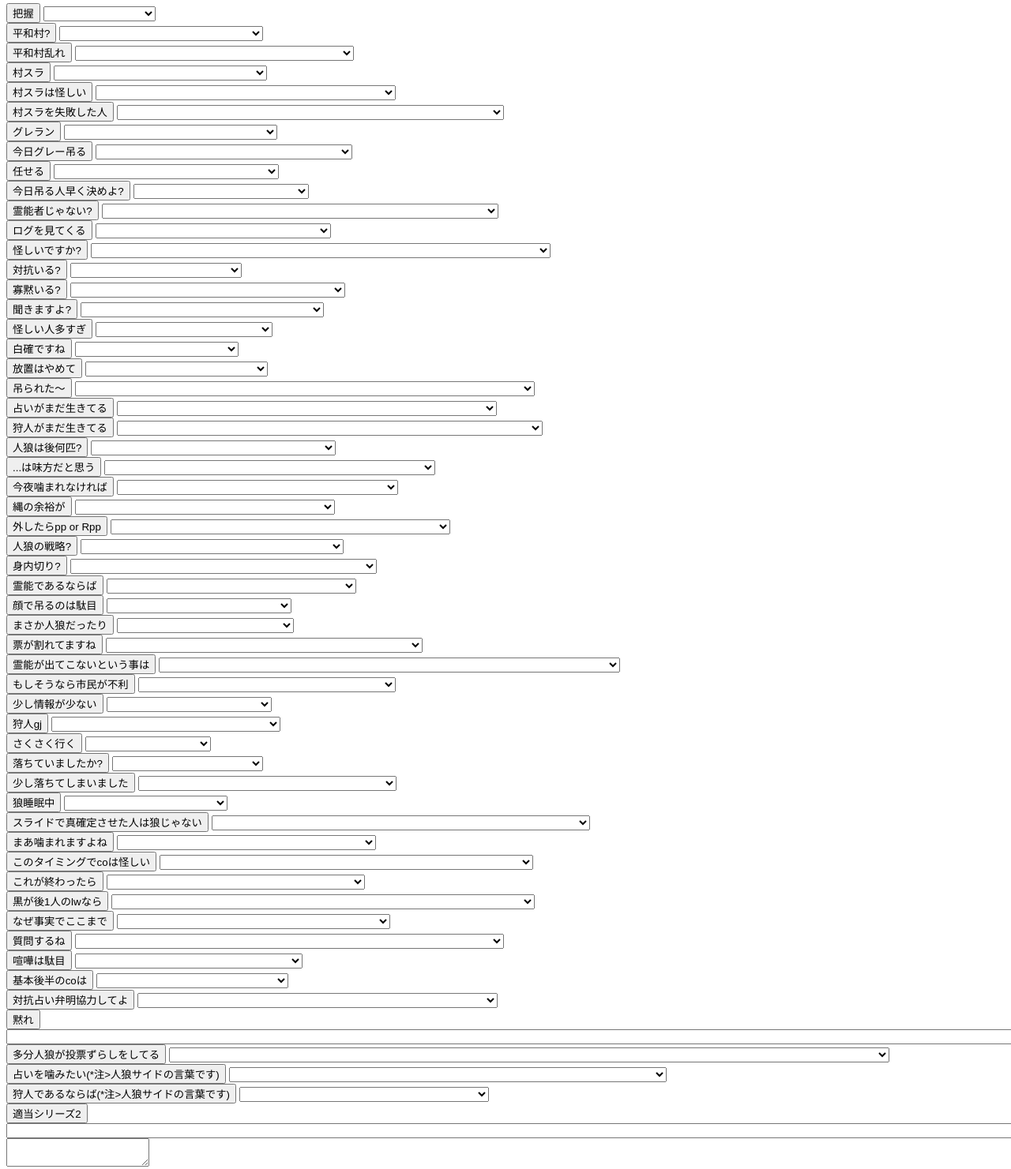
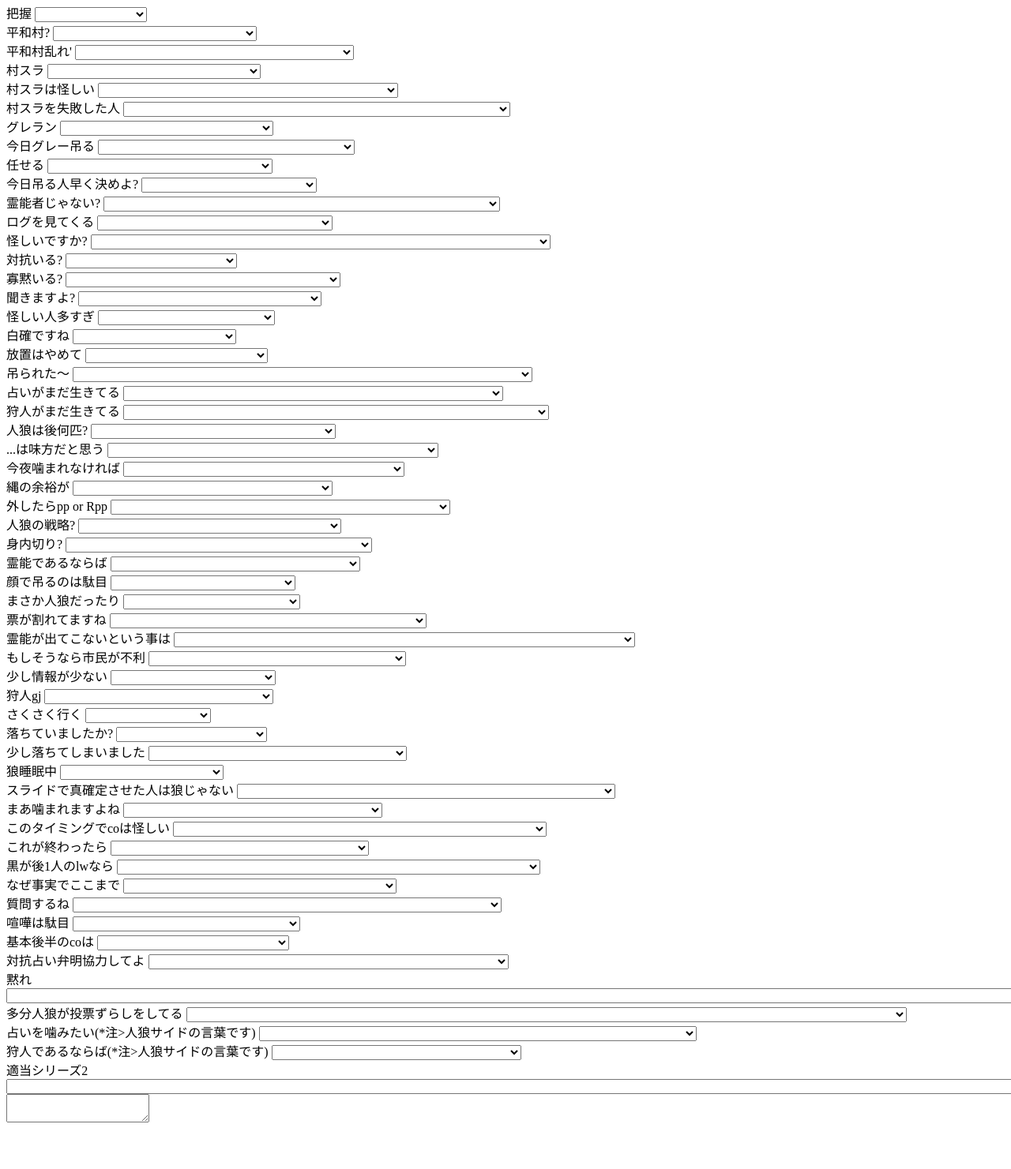
Before and after one commit to Asirias/buu, a plain HTML site: page zinro_memp/zingai/index2.html in a window 1280 px wide. Shown: the part 127-1608 px from the top of the page at 79% size. After the commit the page ends 1561 px from the top, so only its background shows below. Drawn offline with Linux system fonts and the light colour scheme.

Commit message:
Add files via upload

```diff
--- a/zinro_memp/zingai/index2.html
+++ b/zinro_memp/zingai/index2.html
@@ -11,9 +11,9 @@
 <input type='button' value ='wi-fi_keyboard' onclick="keyboard()"/><br>
 ip<input type='text' value='' id ="ip" ><br>
 port<input type='text' value='' id ="port" ><br><br>
-ボタンクリックでコピー可能
+左クリックで選択。右クリックでコピー
 <br><br>
-<input type='button' class ='copy' value ='把握'/>
+把握
 <select id='a'>
 <option></option>
 <option>把握</option>
@@ -24,7 +24,7 @@ port<input type='text' value='' id ="port" ><br><br>
 <option>預言書の通りだ...!</option>
 <option>把握したわぁ～ん</option>
 </select><br>
-<input type='button' class ='copy' value ='平和村?'/>
+平和村?
 <select id='b'>
 <option></option>
 <option>平和村ですね...歌でも歌いましょうか...</option>
@@ -35,7 +35,7 @@ port<input type='text' value='' id ="port" ><br><br>
 <option>平和だわ～ん</option>
 </select><br>
 
-<input type='button' class ='copy' value ='平和村乱れ'/>
+平和村乱れ'
 <select id='c'>
 <option></option>
 <option>平和が乱れましたね...</option>
@@ -47,7 +47,7 @@ port<input type='text' value='' id ="port" ><br><br>
 <option>平和を乱す奴は誰ぜよ!!</option>
 </select><br>
 
-<input type='button' class ='copy' value ='村スラ'/>
+村スラ
 <select id='d'>
 <option></option>
 <option>村スラ把握いたしましたわ</option>
@@ -61,7 +61,7 @@ port<input type='text' value='' id ="port" ><br><br>
 <option>村スラね。いいわ～ん</option>
 <option>村スラするわ～ん</option>
 </select><br>
-<input type='button' class ='copy' value ='村スラは怪しい'/>
+村スラは怪しい
 <select id='e'>
 <option></option>
 <option>村スラはどうしても村目線で怪しいですよね</option>
@@ -70,7 +70,7 @@ port<input type='text' value='' id ="port" ><br><br>
 <option>村スラはどうしても民目線で怪しく感じてしまう...不憫だな</option>
 <option>仕方ないわよ...村スラはどうしても村目線で怪しいわ..</option>
 </select><br>
-<input type='button' class ='copy' value ='村スラを失敗した人'/>
+村スラを失敗した人
 <select id='f'>
 <option></option>
 <option>村スラを失敗した人は全部グレーに近いからですね..人狼も噛みにくいですし..</option>
@@ -79,7 +79,7 @@ port<input type='text' value='' id ="port" ><br><br>
 <option>村スラを失敗した人はほぼグレー...だ</option>
 <option>>村スラを失敗した人は全部グレーに近いわ..人狼も噛みにくいと思うわ..</option>
 </select><br>
-<input type='button' class ='copy' value ='グレラン'/>
+グレラン
 <select id='g'>
 <option></option>
 <option>本当にグレランで宜しいのでしょうか?</option>
@@ -89,7 +89,7 @@ port<input type='text' value='' id ="port" ><br><br>
 <option>グレランね。ホントにいいのかしら～ん?</option>
 </select><br>
 
-<input type='button' class ='copy' value ='今日グレー吊る'/>
+今日グレー吊る
 <select id='h'>
 <option></option>
 <option>今日吊る方をグレーの中からお選びください</option>
@@ -99,7 +99,7 @@ port<input type='text' value='' id ="port" ><br><br>
 <option>今日吊るグレーは誰かしら～ん?</option>
 </select><br>
 
-<input type='button' class ='copy' value ='任せる'/>
+任せる
 <select id='i'>
 <option></option>
 <option>貴方様にお任せして宜しいでしょうか?</option>
@@ -108,7 +108,7 @@ port<input type='text' value='' id ="port" ><br><br>
 <option>俺が出る幕もない..ここはお前に任せたぞ...!</option>
 <option>貴方に任せるわ～ん</option>
 </select><br>
-<input type='button' class ='copy' value ='今日吊る人早く決めよ?'/>
+今日吊る人早く決めよ?
 <select id='j'>
 <option></option>
 <option>今日吊る人早く決めませんか?</option>
@@ -117,7 +117,7 @@ port<input type='text' value='' id ="port" ><br><br>
 <option>今日の贄を早く決めるぞ..クク..</option>
 <option>今日吊る人を早く決めたいわ～ん</option>
 </select><br>
-<input type='button' class ='copy' value ='霊能者じゃない?'/>
+霊能者じゃない?
 <select id='k'>
 <option></option>
 <option>霊能者であればcoをお願いしたいです。狩人なら覚悟をお決めになってください</option>
@@ -127,7 +127,7 @@ port<input type='text' value='' id ="port" ><br><br>
 <option>霊能ならcoよ。狩人ならcoしちゃ駄目。うふっ♥</option>
 </select><br>
 
-<input type='button' class ='copy' value ='ログを見てくる'/>
+ログを見てくる
 <select id='l'>
 <option></option>
 <option>ログを見てくるので少々お待ちください?</option>
@@ -137,8 +137,7 @@ port<input type='text' value='' id ="port" ><br><br>
 <option>少しログを見てくるから待っててね～ん</option>
 </select><br>
 
-
-<input type='button' class ='copy' value ='怪しいですか?'/>
+怪しいですか?
 <select id='n'>
 <option></option>
 <option>私が怪しいと思われた証拠やきっかけは何でしょうか??</option>
@@ -148,8 +147,7 @@ port<input type='text' value='' id ="port" ><br><br>
 <option>やだ～ん。怪しいかしら～・・・</option>
 <option>じゃあ証拠を出しやがれオラッ!ぶち●すぞ!</option>
 </select><br>
-
-<input type='button' class ='copy' value ='対抗いる?'/>
+対抗いる?
 <select id='m'>
 <option></option>
 <option>対抗の方はいらっしゃいますか?</option>
@@ -158,7 +156,7 @@ port<input type='text' value='' id ="port" ><br><br>
 <option>対抗者なんて出ない..クク</option>
 <option>対抗は居ないのかしら～ん?</option>
 </select><br>
-<input type='button' class ='copy' value ='寡黙いる?'/>
+寡黙いる?
 <select id='o'>
 <option></option>
 <option>寡黙の方いらっしゃいますかね?</option>
@@ -167,7 +165,7 @@ port<input type='text' value='' id ="port" ><br><br>
 <option>ふっ...まさか魔法すら使えぬ雑魚はこの中にいまいな?</option>
 <option>余り話して無い方いないかしら～ん</option>
 </select><br>
-<input type='button' class ='copy' value ='聞きますよ?'/>
+聞きますよ?
 <select id='p'>
 <option></option>
 <option>なんでしょうか?聞きますよ?</option>
@@ -177,8 +175,7 @@ port<input type='text' value='' id ="port" ><br><br>
 <option>要件は何かしら～ん</option>
 </select><br>
 
-
-<input type='button' class ='copy' value ='怪しい人多すぎ'/>
+怪しい人多すぎ
 <select id='q'>
 <option></option>
 <option>怪しい人多すぎませんか...</option>
@@ -187,8 +184,7 @@ port<input type='text' value='' id ="port" ><br><br>
 <option>そうか..ここはカオスだったのか..</option>
 <option>やだ～ん。怪しい人多すぎよ～ん</option>
 </select><br>
-
-<input type='button' class ='copy' value ='白確ですね'/>
+白確ですね
 <select id='r'>
 <option></option>
 <option>は白確ですね</option>
@@ -197,7 +193,7 @@ port<input type='text' value='' id ="port" ><br><br>
 <option>よ!おめでとう..白魔道士昇格だ</option>
 <option>は白確でいいわね。うふっ</option>
 </select><br>
-<input type='button' class ='copy' value ='放置はやめて'/>
+放置はやめて
 <select id='s'>
 <option></option>
 <option>放置はマナー違反ですよね...</option>
@@ -206,7 +202,7 @@ port<input type='text' value='' id ="port" ><br><br>
 <option>はあ...戦闘放棄をするなど恥だな...</option>
 <option>うーん。放置は冷めるわ～ん</option>
 </select><br>
-<input type='button' class ='copy' value ='吊られた～'/>
+吊られた～
 <select id='t'>
 <option></option>
 <option>私が死んでも皆の中で私は生き続ける</option>
@@ -226,8 +222,7 @@ port<input type='text' value='' id ="port" ><br><br>
 <option>ふざけんじゃねーぞ!俺じゃねぇ!..ハァ..ハァ..</option>
 </select><br>
 
-
-<input type='button' class ='copy' value ='占いがまだ生きてる'/>
+占いがまだ生きてる
 <select id='u'>
 <option></option>
 <option>占い師が生きているという点が少々怪しいです...。皆さんはどう思いますか?</option>
@@ -236,8 +231,7 @@ port<input type='text' value='' id ="port" ><br><br>
 <option>占い師の生を疑った方がいいじゃないのか?</option>
 <option>占い師がなぜ生きているのか考えた方が良さそうだわ～ん</option>
 </select><br>
-
-<input type='button' class ='copy' value ='狩人がまだ生きてる'/>
+狩人がまだ生きてる
 <select id='v'>
 <option></option>
 <option>狩人が生きているという点が少々怪しいですね。作戦でしょうか?</option>
@@ -246,8 +240,7 @@ port<input type='text' value='' id ="port" ><br><br>
 <option>狩人の生を疑った方がいいじゃないのか?まさか図中の内...くっ...預言書には無かった..</option>
 <option>やだ..狩人がなぜ生きてるのかしら...作戦??</option>
 </select><br>
-
-<input type='button' class ='copy' value ='人狼は後何匹?'/>
+人狼は後何匹?
 <select id='w'>
 <option></option>
 <option>人狼の野郎は後どの位残っているのでしょうか?</option>
@@ -256,8 +249,7 @@ port<input type='text' value='' id ="port" ><br><br>
 <option>ウルフは後何人だ...</option>
 <option>狼ちゃんは後何匹かしら～ん?</option>
 </select><br>
-
-<input type='button' class ='copy' value ='...は味方だと思う'/>
+...は味方だと思う
 <select id='x'>
 <option></option>
 <option>は村サイドと見て宜しいかと思います。何となくそう思うのです...</option>
@@ -266,8 +258,7 @@ port<input type='text' value='' id ="port" ><br><br>
 <option>は味方だ。そう預言書にあったぞ</option>
 <option>は味方っぽいわ～ん。何となくそう思うの..</option>
 </select><br>
-
-<input type='button' class ='copy' value ='今夜噛まれなければ'/>
+今夜噛まれなければ
 <select id='y'>
 <option></option>
 <option>は今日の夜に噛まれなければ偽の可能性が高いですね。</option>
@@ -275,8 +266,7 @@ port<input type='text' value='' id ="port" ><br><br>
 <option>が今夜襲撃されないなら偽の可能性があるな...</option>
 <option>は味方っぽいわ～ん。何となくそう思うの..</option>
 </select><br>
-
-<input type='button' class ='copy' value ='縄の余裕が'/>
+縄の余裕が
 <select id='z'>
 <option></option>
 <option>縄の余裕が少しありませんね。慎重に行きましょう</option>
@@ -285,8 +275,7 @@ port<input type='text' value='' id ="port" ><br><br>
 <option>もう善良な村人は犠牲に出来ない...</option>
 <option>縄大丈夫かしら～ん?</option>
 </select><br>
-
-<input type='button' class ='copy' value ='外したらpp or Rpp'/>
+外したらpp or Rpp
 <select id='a2'>
 <option></option>
 <option>ここ外したらppですね</option>
@@ -298,8 +287,7 @@ port<input type='text' value='' id ="port" ><br><br>
 <option>ここ外したらppじゃないかしら～ん</option>
 <option>ここ外したらRppじゃないかしら～ん</option>
 </select><br>
-
-<input type='button' class ='copy' value ='人狼の戦略?'/>
+人狼の戦略?
 <select id='b2'>
 <option></option>
 <option>わざと人狼側がそうされた可能性がありますね</option>
@@ -308,8 +296,7 @@ port<input type='text' value='' id ="port" ><br><br>
 <option>人狼側の策略...俺は騙されない...</option>
 <option>人狼の戦略なのかしら～ん</option>
 </select><br>
-
-<input type='button' class ='copy' value ='身内切り?'/>
+身内切り?
 <select id='c2'>
 <option></option>
 <option>身内切りでいらっしゃいますか?</option>
@@ -318,10 +305,7 @@ port<input type='text' value='' id ="port" ><br><br>
 <option>人狼側の策略...俺は騙されない...</option>
 <option>味方をやりやがったのか?...わからん</option>
 </select><br>
-
-
-
-<input type='button' class ='copy' value ='霊能であるならば'/>
+霊能であるならば
 <select id='d2'>
 <option></option>
 <option>今までの霊能結果を全て教えていただきたいです</option>
@@ -330,11 +314,7 @@ port<input type='text' value='' id ="port" ><br><br>
 <option>今までの霊能結果を言ってろ...</option>
 <option>今までの霊能結果をお願いしたいわ～ん</option>
 </select><br>
-
-
-
-
-<input type='button' class ='copy' value ='顔で吊るのは駄目'/>
+顔で吊るのは駄目
 <select id='e2'>
 <option></option>
 <option>ブスは死ね(顔で吊るのは駄目です)</option>
@@ -343,8 +323,7 @@ port<input type='text' value='' id ="port" ><br><br>
 <option>ふっ。なら俺は最強...</option>
 <option>顔で判断するのは良くないわ～ん</option>
 </select><br>
-
-<input type='button' class ='copy' value ='まさか人狼だったり'/>
+まさか人狼だったり
 <select id='f2'>
 <option></option>
 <option>まさか人狼だったりして...</option>
@@ -353,8 +332,7 @@ port<input type='text' value='' id ="port" ><br><br>
 <option>まさか人狼だったりはしまいな..?</option>
 <option>ふふっ..まさか人狼だったりして..</option>
 </select><br>
-
-<input type='button' class ='copy' value ='票が割れてますね'/>
+票が割れてますね
 <select id='g2'>
 <option></option>
 <option>票が割れてますね...まさか人狼は人狼には投票しない..はずです</option>
@@ -363,8 +341,7 @@ port<input type='text' value='' id ="port" ><br><br>
 <option>フッ...票を割った奴はウルフの野郎か?</option>
 <option>票が割れてるわ～ん。多分人狼を絞るヒントになるはずよ～ん</option>
 </select><br>
-
-<input type='button' class ='copy' value ='霊能が出てこないという事は'/>
+霊能が出てこないという事は
 <select id='h2'>
 <option></option>
 <option>霊能が出てこないという事は白という事でよろしいでしょうか</option>
@@ -378,10 +355,7 @@ port<input type='text' value='' id ="port" ><br><br>
 <option>霊能が出てこないという事は白ね</option>
 <option>霊能でないのはもう分かったわ。でも人狼すら出ないなんて..これで出てももう信じないわよ?</option>
 </select><br>
-
-
-
-<input type='button' class ='copy' value ='もしそうなら市民が不利'/>
+もしそうなら市民が不利
 <select id='i2'>
 <option></option>
 <option>もしそうであれば、市民が不利になりますね...</option>
@@ -390,8 +364,7 @@ port<input type='text' value='' id ="port" ><br><br>
 <option>もしそうであれば...市民不利..くっ..民は守らねば...</option>
 <option>や～ん!もしそうであれば、市民が不利だわ～ん</option>
 </select><br>
-
-<input type='button' class ='copy' value ='少し情報が少ない'/>
+少し情報が少ない
 <select id='j2'>
 <option></option>
 <option>少し情報が少ないですね...</option>
@@ -399,7 +372,7 @@ port<input type='text' value='' id ="port" ><br><br>
 <option>...ｚｙ(情報が少ない...)</option>
 <option>うーん、、、情報が少ないわ～ん</option>
 </select><br>
-<input type='button' class ='copy' value ='狩人gj'/>
+狩人gj
 <select id='k2'>
 <option></option>
 <option>狩人グッジョブb!</option>
@@ -408,8 +381,7 @@ port<input type='text' value='' id ="port" ><br><br>
 <option>gjだ...お前は最高の狩人だぜ...</option>
 <option>狩人gj!男だったら後でキスしてあげるわ～ん</option>
 </select><br>
-
-<input type='button' class ='copy' value ='さくさく行く'/>
+さくさく行く
 <select id='l2'>
 <option></option>
 <option>さくさく行きますよ!</option>
@@ -418,7 +390,7 @@ port<input type='text' value='' id ="port" ><br><br>
 <option>速攻魔法「さくさく」!</option>
 <option>さくさく行くわよ～ん</option>
 </select><br>
-<input type='button' class ='copy' value ='落ちていましたか?'/>
+落ちていましたか?
 <select id='n2'>
 <option></option>
 <option>落ちていましたか?</option>
@@ -427,8 +399,7 @@ port<input type='text' value='' id ="port" ><br><br>
 <option>フッ...戻ってきたか...流石だ</option>
 <option>落ちていたのかしら～ん?</option>
 </select><br>
-
-<input type='button' class ='copy' value ='少し落ちてしまいました'/>
+少し落ちてしまいました
 <select id='m2'>
 <option></option>
 <option>少し落ちてしまいました...申し訳ないです</option>
@@ -438,8 +409,7 @@ port<input type='text' value='' id ="port" ><br><br>
 <option>やーん。落ちちゃったわ～ん</option>
 <option>ちょっと修行してきた</option>
 </select><br>
-
-<input type='button' class ='copy' value ='狼睡眠中'/>
+狼睡眠中
 <select id='o2'>
 <option></option>
 <option>狼睡眠中ですね</option>
@@ -448,8 +418,7 @@ port<input type='text' value='' id ="port" ><br><br>
 <option>狼にスリープの魔法をかけた...</option>
 <option>狼睡眠中ね</option>
 </select><br>
-
-<input type='button' class ='copy' value ='スライドで真確定させた人は狼じゃない'/>
+スライドで真確定させた人は狼じゃない
 <select id='p2'>
 <option></option>
 <option>はスライドで真確定させたから狼は考えにくいですよね...</option>
@@ -458,8 +427,7 @@ port<input type='text' value='' id ="port" ><br><br>
 <option>はスライドで真確定させたから狼は考えにくい。俺は此奴の正義を信じたい!</option>
 <option>はスライドで真確定させたから狼は考えにくいわ～</option>
 </select><br>
-
-<input type='button' class ='copy' value ='まあ噛まれますよね'/>
+まあ噛まれますよね
 <select id='q2'>
 <option></option>
 <option>まあ噛まれますよね...でも仕事はしたと思います</option>
@@ -468,8 +436,7 @@ port<input type='text' value='' id ="port" ><br><br>
 <option>やられちまったか...でも仕事はしたぞ!</option>
 <option>まあ噛まれるわよね...でも仕事はしたわ!</option>
 </select><br>
-
-<input type='button' class ='copy' value ='このタイミングでcoは怪しい'/>
+このタイミングでcoは怪しい
 <select id='r2'>
 <option></option>
 <option>このタイミングでcoは怪しすぎます...弁明をお願い致します</option>
@@ -478,9 +445,7 @@ port<input type='text' value='' id ="port" ><br><br>
 <option>このタイミングでcoは怪しい...なにか弁明はあるか?...無ければ消失魔法を..</option>
 <option>このタイミングでcoは怪しすぎるわ～ん。なにか弁明はあるかしら?</option>
 </select><br>
-
-
-<input type='button' class ='copy' value ='これが終わったら'/>
+これが終わったら
 <select id='s2'>
 <option></option>
 <option>これが終わったら家族に会いにいくんです...</option>
@@ -489,8 +454,7 @@ port<input type='text' value='' id ="port" ><br><br>
 <option>俺はこれが終わったら新しい人生を見つけるんだ...</option>
 <option>おかまは最強よ。一人でもへっちゃらなんだから!</option>
 </select><br>
-
-<input type='button' class ='copy' value ='黒が後1人のlwなら'/>
+黒が後1人のlwなら
 <select id='t2'>
 <option></option>
 <option>黒が後1人のlwなら、吊るのは明日でもいいと思います。真の可能性もありますし</option>
@@ -499,8 +463,7 @@ port<input type='text' value='' id ="port" ><br><br>
 <option>黒が後1人のlwなら、吊るのは明日でもいいと思うがな。真の可能性もあるじゃねーか</option>
 <option>黒が後1人のlwなら、吊るのは明日でもいいと思うわ～ん。真の可能性もあるしね</option>
 </select><br>
-
-<input type='button' class ='copy' value ='なぜ事実でここまで'/>
+なぜ事実でここまで
 <select id='u2'>
 <option></option>
 <option>なぜ事実でここまで詰められてるんです?</option>
@@ -509,8 +472,7 @@ port<input type='text' value='' id ="port" ><br><br>
 <option>事実を受け止めれん現実逃避してる奴は誰だぁ??</option>
 <option>なぜ事実でここまで詰められなければならないの～ん!</option>
 </select><br>
-
-<input type='button' class ='copy' value ='質問するね'/>
+質問するね
 <select id='v2'>
 <option></option>
 <option>質問するね。目の前に2つリンゴがある。それぞれ何色?</option>
@@ -519,8 +481,7 @@ port<input type='text' value='' id ="port" ><br><br>
 <option>質問するぞ。目の前に2つ禁断の果実がある。それぞれ何色だ?</option>
 <option>質問するわ。目の前に2つリンゴがあるの。それぞれ何色かしら～ん?</option>
 </select><br>
-
-<input type='button' class ='copy' value ='喧嘩は駄目'/>
+喧嘩は駄目
 <select id='w2'>
 <option></option>
 <option>喧嘩は駄目です。疑うのが普通なのですから</option>
@@ -529,8 +490,7 @@ port<input type='text' value='' id ="port" ><br><br>
 <option>喧嘩は良くないぞ。疑うのが普通だ。</option>
 <option>喧嘩する子は誰かしら～ん??これが普通よ?</option>
 </select><br>
-
-<input type='button' class ='copy' value ='基本後半のcoは'/>
+基本後半のcoは
 <select id='x2'>
 <option></option>
 <option>基本後半のcoは避けるべきです...</option>
@@ -539,8 +499,7 @@ port<input type='text' value='' id ="port" ><br><br>
 <option>基本後半のcoは避けるべきだぞ</option>
 <option>基本後半のcoは避けるべきだわ～ん</option>
 </select><br>
-
-<input type='button' class ='copy' value ='対抗占い弁明協力してよ'/>
+対抗占い弁明協力してよ
 <select id='y2'>
 <option></option>
 <option>対抗占い弁明協力してよ。これじゃ負ける...</option>
@@ -549,7 +508,7 @@ port<input type='text' value='' id ="port" ><br><br>
 <option>対抗占い弁明協力しろっ...まずい...これではまずい!</option>
 <option>対抗占い弁明協力して欲しいわ～ん。...負けちゃうじゃない...これじゃ...</option>
 </select><br>
-<input type='button' class ='copy' value ='黙れ'/>
+黙れ
 <select id='z2'>
 <option></option>
 <option>私の口で無理やり黙られて差し上げましょうか?</option>
@@ -575,7 +534,7 @@ port<input type='text' value='' id ="port" ><br><br>
 <option>うるせぇ!!そのどてっぱらに石ぶち込むぞ!!</option>
 <option>う～ん。少し黙ってて欲しいわ～ん</option>
 </select><br>
-<input type='button' class ='copy' value ='多分人狼が投票ずらしをしてる'/>
+多分人狼が投票ずらしをしてる
 <select id='a3'>
 <option></option>
 <option>多分人狼が投票ずらしをしてるね。作戦でもない限り表が入ってない人が怪しいと思います</option>
@@ -584,14 +543,14 @@ port<input type='text' value='' id ="port" ><br><br>
 <option>ウルフの野郎...多分投票ずらしをしてるんじゃ...これは作戦でもない限り表が入ってない人が怪しいけど...どうすべきだ...預言書には...書いてないぞ!!</option>
 <option>これ多分人狼が投票ずらしをしてしまってるわ～ん...作戦でもない限り表が入ってない人が怪しいと思うわ</option>
 </select><br>
-<input type='button' class ='copy' value ='占いを噛みたい(*注>人狼サイドの言葉です)'/>
+占いを噛みたい(*注>人狼サイドの言葉です)
 <select id='b3'>
 <option></option>
 <option>ここはあえて狂人を噛んで、真占いに占われた人を疑いましょう</option>
 <option>真占いを狙います。次の日人狼が適当に占いを噛んだ可能性をさりげなく言ってください</option>
 <option>真占いを狙います。次の日人狼が適当に占いを噛んだ可能性をさりげなくいいますね</option>
 </select><br>
-<input type='button' class ='copy' value ='狩人であるならば(*注>人狼サイドの言葉です)'/>
+狩人であるならば(*注>人狼サイドの言葉です)
 <select id='c3'>
 <option></option>
 <option>今までに守ってきた人を教えていただきたいです</option>
@@ -600,7 +559,7 @@ port<input type='text' value='' id ="port" ><br><br>
 <option>今までに貴様が守ってきた人を言ってみろ</option>
 <option>貴様が今までに守ってきた人を言って見なさい</option>
 </select><br>
-<input type='button' class ='copy' value ='適当シリーズ2'/>
+適当シリーズ2
 <select id='d3'>
 <option></option>
 <option>
@@ -684,10 +643,9 @@ window.onload = function()
 		}
 	}
 	myurl = window.location.href;
-
-	var butt = document.getElementsByClassName('copy');
-	for(var i = 0;i < butt.length;i++)
-	butt[i].onclick = textcopy;
+    document.addEventListener("mousedown", function(e){
+	if(e.button == 2)textcopy();
+    }, false);
 };
 function textcopy()
 {
```
